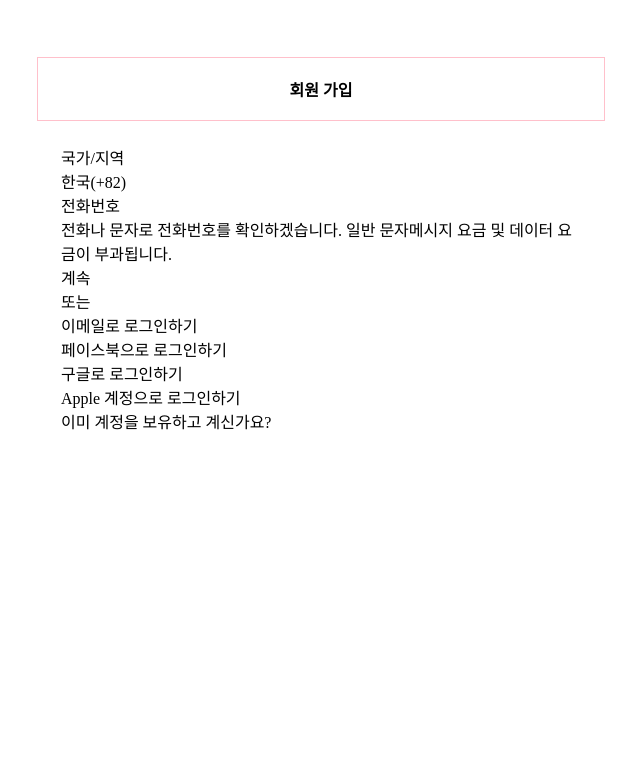
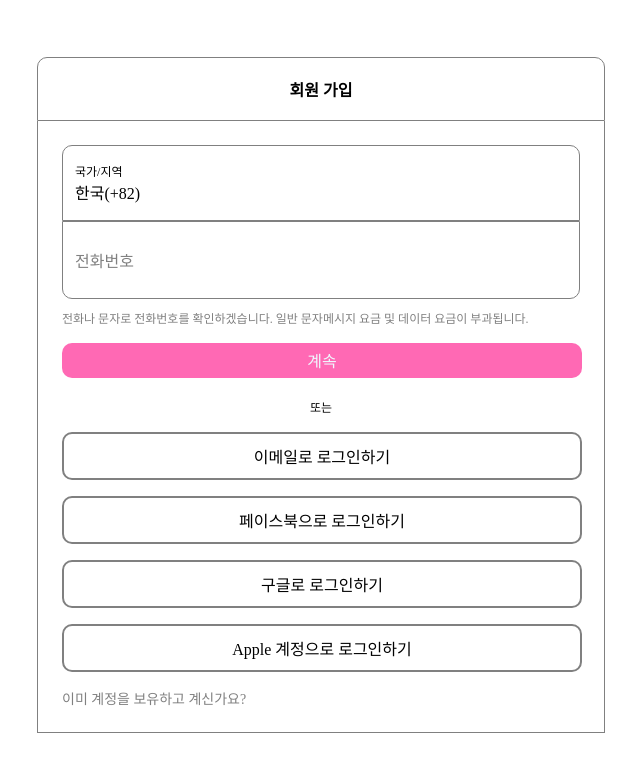
Before and after one commit to gogl13/airbnb-clone, a plain HTML site: page src/join.html in a window 1280 px wide. Shown: the top 772 px of the page, without its empty margins (399-1039 px from the left). Drawn offline with Linux system fonts and the light colour scheme.

Commit message:
add.join.css

```diff
--- a/src/join.css
+++ b/src/join.css
@@ -12,14 +12,11 @@
   height: 789px;
   justify-content: center;
   flex-direction: column;
-
 }
 
-
 .modaltitle {
-
   border-bottom: 1px solid rgb(235, 235, 235);
-border: solid pink 1px;
+  border: solid gray 1px;
   align-content: center;
   box-sizing: border-box;
   display: flex;
@@ -28,52 +25,134 @@
   flex-shrink: 0;
   width: 568px;
   height: 64px;
-padding: 0px 24px;
+  padding: 0px 24px 0px 24px;
   justify-content: center;
   align-items: center;
   font-weight: bold;
+  border-top-left-radius: 10px;
+  border-top-right-radius: 10px;
 }
 
-.modaltext{
+.country {
+  border: solid 1px gray;
+  padding: 16px 36px 16px 12px;
+  font-size: 12px;
+  border-top-left-radius: 10px;
+  border-top-right-radius: 10px;
+}
 
+.korea {
+  font-size: 16px;
+}
+
+.number {
+  color: gray;
+  padding: 26px 36px 26px 12px;
+  border: gray solid 1px;
+  border-bottom-left-radius: 10px;
+  border-bottom-right-radius: 10px;
+}
+
+.arm {
+  font-size: 12px;
+  padding: 10px 0px 16px 0px;
+  color: gray;
+}
+
+.continue {
+  background-color: hotpink;
+  width: 520px;
+  height: 48px;
+  border-radius: 10px;
+  display: flex;
+  justify-content: center;
+  align-items: center;
+
+  color: aliceblue;
+}
+
+.solid {
+  border-color: hotpink;
+
+  text-align: center;
+  justify-content: center;
+  align-items: center;
+  align-content: center;
+  font-size: 12px;
+}
+
+.or {
+  padding: 10px;
+  font-size: 10px;
+  color: gray;
+}
+
+.email {
+  box-sizing: border-box;
+  border: solid 2px grey;
+  margin-top: 16px;
+  justify-content: center;
+  text-align: center;
+  padding: 10px 12px;
+  border-radius: 10px;
+  width: 520px;
+  height: 48px;
+}
+
+.emailimg {
+  width: 20px;
+  height: 20px;
+}
+
+.facebook {
+  box-sizing: border-box;
+  border: solid 2px grey;
+  margin-top: 16px;
+  justify-content: center;
+  text-align: center;
+  padding: 10px 12px;
+  border-radius: 10px;
+  width: 520px;
+  height: 48px;
+}
+
+.google {
+  box-sizing: border-box;
+  border: solid 2px grey;
+  margin-top: 16px;
+  justify-content: center;
+  text-align: center;
+  padding: 10px 12px;
+  border-radius: 10px;
+  width: 520px;
+  height: 48px;
+}
+
+.apple {
+  box-sizing: border-box;
+  border: solid 2px grey;
+  margin-top: 16px;
+  justify-content: center;
+  text-align: center;
+  padding: 10px 12px;
+  border-radius: 10px;
+  width: 520px;
+  height: 48px;
+}
+
+.already {
+  font-size: 14px;
+  color: grey;
+  padding-top: 16px;
+}
+
+.modaltext {
   box-sizing: border-box;
   height: 612px;
-padding:24px;
+  padding: 24px;
   width: 568px;
   display: flex;
   flex-direction: column;
+  border: 1px solid gray;
+  border-top: none;
 }
-
-
-
-webkit-font-smoothing antialiased
--webkit-box-align center
--webkit-box-direction normal
--webkit-box-pack justify
-
-
-align-items center
-box-sizing border-box
-display flex
-flex-basis auto
-flex-grow 0
-flex-shrink 0
-height 64px
-justify-content space-between
-min-height 64px
-padding-bottom 0px
-padding-left 24px
-padding-right 24px
-padding-top 0px
-width 568px
-Text
-font-family Circular, -apple-system, system-ui, Roboto, "Helvetica Neue", sans-serif
-font-size 16px
-font-weight 800
-line-height 20px
-text-size-adjust 100%
-word-break
-}
-
-.modaltext {
-}
```
Lines whose indentation alone changed are shown as unchanged.
